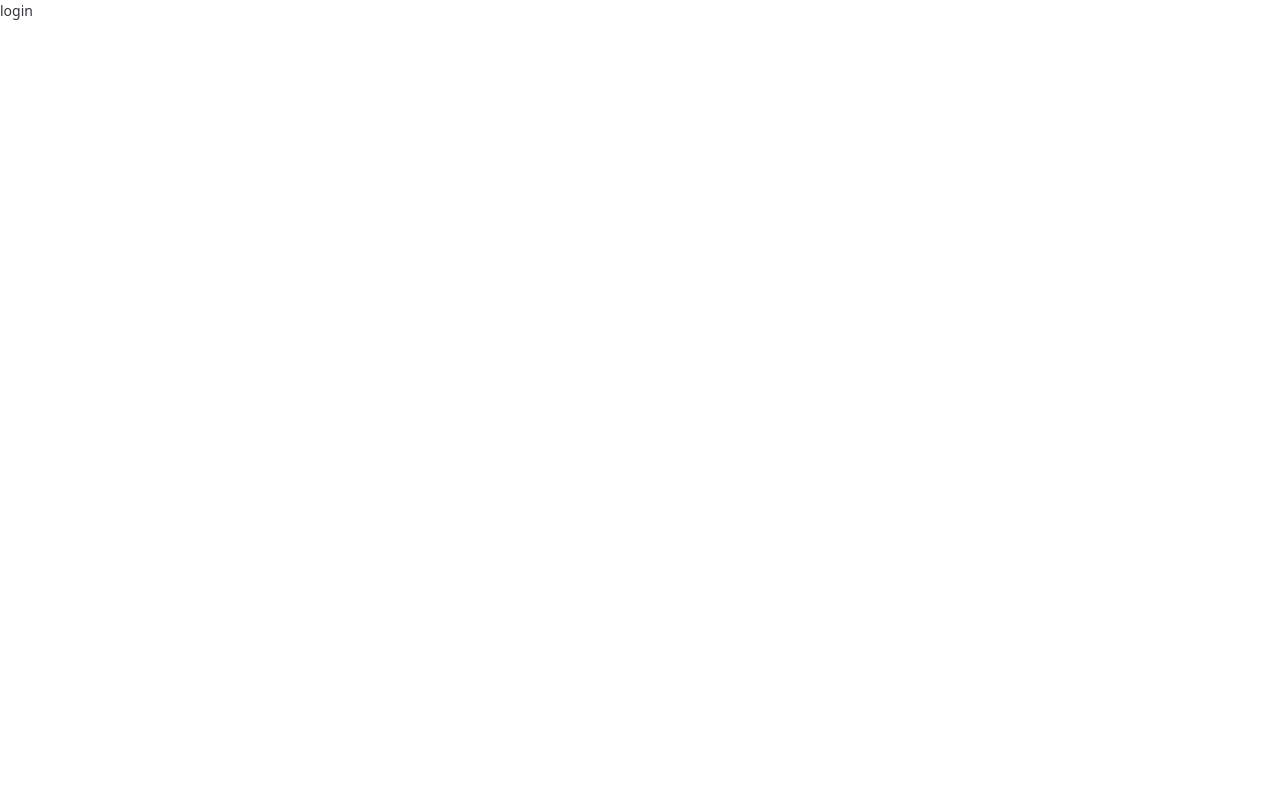
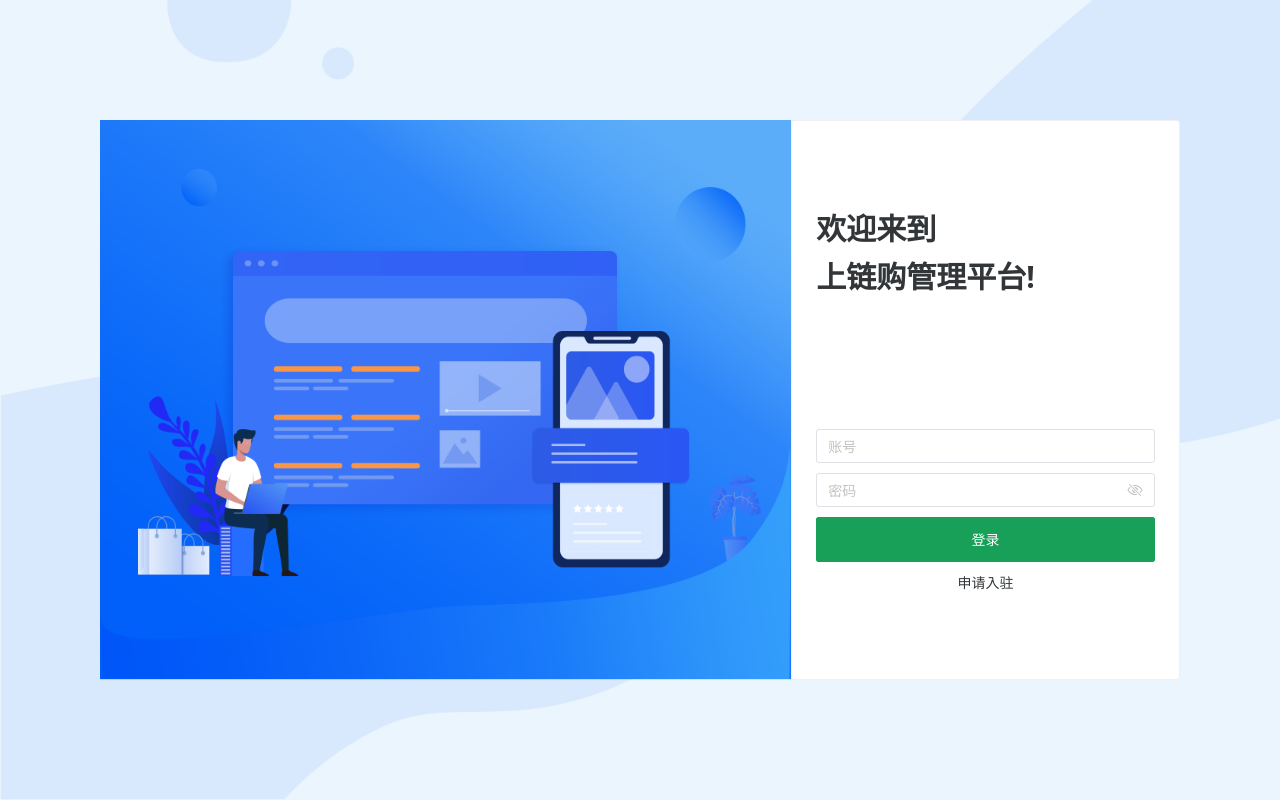
Before and after one commit to salitedfish/common-admin, a Vue app: page /login in a window 1280 px wide. Built offline with nearby package versions, Linux system fonts and the light colour scheme.

Commit message:
feat: add login page

```diff
--- a/index.html
+++ b/index.html
@@ -4,8 +4,8 @@
     <meta charset="UTF-8" />
     <link rel="icon" href="/favicon.ico" />
     <meta name="viewport" content="width=device-width, initial-scale=1.0" />
-    <title>Vite App</title>
-    <script src="//at.alicdn.com/t/c/font_2925590_lnjh0ljmlqn.js"></script>
+    <title>admin</title>
+    <script src="//at.alicdn.com/t/c/font_3772542_cu1e7q1zcf8.js"></script>
   </head>
   <body>
     <div id="app"></div>
--- a/src/component/common/customIcon.vue
+++ b/src/component/common/customIcon.vue
@@ -1,14 +1,19 @@
 <template>
-  <svg class="al-icon" aria-hidden="true" :width="`${size}px`" :height="`${size}px`">
+  <svg class="al-icon" aria-hidden="true" :width="`${size}px`" :height="`${size}px`" :color="color">
     <use :xlink:href="`#icon-${name}`"></use>
   </svg>
 </template>
 
 <script lang="ts" setup>
 defineProps<{
-  size: number;
+  size?: number;
   name: string;
+  color?: string;
 }>();
 </script>
 
-<style scoped lang="less"></style>
+<style scoped lang="less">
+// .al-icon {
+//   color: v-bind("$props.color");
+// }
+</style>
--- a/src/component/login/loginLayout.vue
+++ b/src/component/login/loginLayout.vue
@@ -6,4 +6,13 @@
 
 <script lang="ts" setup></script>
 
-<style scoped lang="less"></style>
+<style scoped lang="less">
+.login-layout {
+  height: 100vh;
+  display: flex;
+  align-items: center;
+  justify-content: center;
+  background-image: url("@/assets/img/login/login_bg.png");
+  background-size: cover;
+}
+</style>
--- a/src/component/login/loginPage.vue
+++ b/src/component/login/loginPage.vue
@@ -1,9 +1,74 @@
 <template>
-  <login-layout> login </login-layout>
+  <login-layout>
+    <section class="login-content">
+      <section class="login-show"></section>
+      <n-card content-style="display: flex; flex-direction: column; justify-content: space-around;">
+        <section class="action-head">
+          <div>欢迎来到</div>
+          <div>上链购管理平台!</div>
+        </section>
+
+        <section class="action-form">
+          <section class="form">
+            <n-input class="form-input" placeholder="账号"></n-input>
+            <n-input class="form-input" type="password" show-password-on="mousedown" placeholder="密码" :maxlength="8"></n-input>
+          </section>
+          <n-button class="login-btn" type="primary" block @click="handleLogin">登录</n-button>
+          <div class="settle">申请入驻</div>
+        </section>
+      </n-card>
+    </section>
+  </login-layout>
 </template>
 
 <script lang="ts" setup>
 import loginLayout from "./loginLayout.vue";
+import { useRouter } from "vue-router";
+
+const router = useRouter();
+const handleLogin = () => {
+  router.push({
+    name: "goodsListManager",
+  });
+};
 </script>
 
-<style scoped lang="less"></style>
+<style scoped lang="less">
+.login-content {
+  width: 70%;
+  height: 70%;
+  display: flex;
+  min-width: 1080px;
+  .login-show {
+    width: 64%;
+    background-image: url("@/assets/img/login/login-content-bg.png");
+    background-size: 100% 100%;
+  }
+  .n-card {
+    height: 100%;
+    flex: 1;
+    .action-head {
+      font-size: 30px;
+      font-weight: 600;
+    }
+    .action-form {
+      display: flex;
+      flex-direction: column;
+      justify-content: center;
+      text-align: center;
+      .form {
+        .form-input {
+          margin-bottom: 10px;
+          text-align: left;
+        }
+      }
+      .login-btn {
+        height: 45px;
+      }
+      .settle {
+        margin-top: 10px;
+      }
+    }
+  }
+}
+</style>
--- a/src/component/main/mainMenu.vue
+++ b/src/component/main/mainMenu.vue
@@ -62,7 +62,7 @@ const menuOptions = reactive<MenuOption[]>([
   {
     label: "首页",
     key: "login",
-    icon: renderIcon("zhengshu"),
+    icon: renderIcon("zhuye"),
   },
   {
     key: "divider-1",
--- a/src/component/uiComponent/naiveUIComponent.ts
+++ b/src/component/uiComponent/naiveUIComponent.ts
@@ -13,8 +13,9 @@ import {
   NBreadcrumb,
   NBreadcrumbItem,
   NLoadingBarProvider,
+  NInput,
 } from "naive-ui";
 
 export const naiveUIComponent = create({
-  components: [NButton, NConfigProvider, NMenu, NSwitch, NLayout, NLayoutSider, NSpace, NGlobalStyle, NScrollbar, NCard, NBreadcrumb, NBreadcrumbItem, NLoadingBarProvider],
+  components: [NButton, NConfigProvider, NMenu, NSwitch, NLayout, NLayoutSider, NSpace, NGlobalStyle, NScrollbar, NCard, NBreadcrumb, NBreadcrumbItem, NLoadingBarProvider, NInput],
 });
--- a/src/router/goodsManager.ts
+++ b/src/router/goodsManager.ts
@@ -7,7 +7,7 @@ export default <RouteRecordRaw[]>[
     component: () => import("@/view/goodsManager/goodsListManager/goodsListManager.vue"),
     meta: {
       label: "商品列表",
-      icon: "wenjianguanli",
+      icon: "shangpinliebiao",
     },
   },
   {
@@ -16,7 +16,7 @@ export default <RouteRecordRaw[]>[
     component: () => import("@/view/goodsManager/goodsCategoryManager/goodsCategoryManager.vue"),
     meta: {
       label: "商品类目",
-      icon: "wenjianguanli",
+      icon: "leimu2",
     },
   },
 ];
--- a/src/router/index.ts
+++ b/src/router/index.ts
@@ -12,7 +12,7 @@ export const routes = [
     children: goodsManager,
     meta: {
       label: "商品管理",
-      icon: "zhengshu",
+      icon: "goods-copy",
     },
   },
   {
@@ -22,7 +22,7 @@ export const routes = [
     children: userManager,
     meta: {
       label: "用户管理",
-      icon: "wenjianguanli",
+      icon: "yonghuguanli-yonghuguanli",
     },
   },
 ];
@@ -35,7 +35,7 @@ const router = createRouter({
       redirect: "/login",
       meta: {
         label: "登录",
-        icon: "zhengshu",
+        icon: "zhuye",
       },
     },
     {
@@ -54,7 +54,7 @@ const router = createRouter({
       children: routes,
       meta: {
         label: "管理后台",
-        icon: "zhengshu",
+        icon: "zhuye",
       },
     },
     {
--- a/src/router/userManager.ts
+++ b/src/router/userManager.ts
@@ -7,7 +7,7 @@ export default <RouteRecordRaw[]>[
     component: () => import("@/view/goodsManager/goodsListManager/goodsListManager.vue"),
     meta: {
       label: "用户列表",
-      icon: "wenjianguanli",
+      icon: "chazhaoyonghu",
     },
   },
 ];
--- /dev/null
+++ b/src/store/authStore.ts
@@ -0,0 +1,10 @@
+import { defineStore } from "pinia";
+
+export const useAuthStore = defineStore("authStore", () => {
+  const useLogin = () => {};
+
+  const useLogout = () => {};
+
+  const useRegister = () => {};
+  return {};
+});
--- a/vite.config.ts
+++ b/vite.config.ts
@@ -24,5 +24,13 @@ export default defineConfig({
     },
   },
 
-  server: {},
+  server: {
+    proxy: {
+      "^/api": {
+        target: "http://183.134.99.140:46790/",
+        // autoRewrite: true,
+        changeOrigin: true,
+      },
+    },
+  },
 });
```
Also changed, not shown: src/store/index.ts (+1 -7 lines), src/assets/img/login/login-content-bg.png (added), src/assets/img/login/login_bg.png (added).
